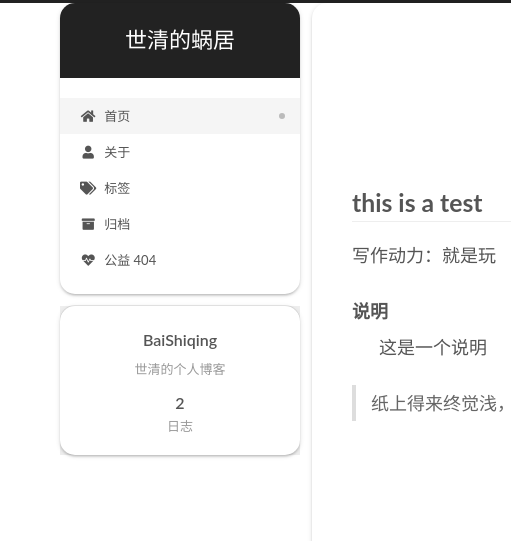
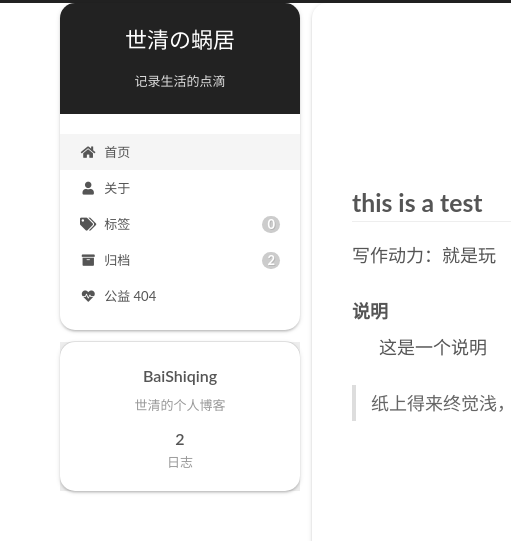
Before and after one commit to BaiShiqing/BaiShiqing.github.io, a plain HTML site: page index.html in a window 1280 px wide. Shown: the top 541 px of the page, 0-511 px from the left. Drawn offline with Linux system fonts and the light colour scheme.

Commit message:
Site updated: 2021-12-21 11:41:52

```diff
--- a/2021/12/18/hello-world/index.html
+++ b/2021/12/18/hello-world/index.html
@@ -24,13 +24,12 @@
 <meta property="og:type" content="article">
 <meta property="og:title" content="Hello World">
 <meta property="og:url" content="http://example.com/2021/12/18/hello-world/index.html">
-<meta property="og:site_name" content="世清的蜗居">
+<meta property="og:site_name" content="世清の蜗居">
 <meta property="og:description" content="Welcome to Hexo! This is your very first post. Check documentation for more info. If you get any problems when using Hexo, you can find the answer in troubleshooting or you can ask me on GitHub. Quick">
 <meta property="og:locale" content="zh_CN">
 <meta property="article:published_time" content="2021-12-18T10:00:03.565Z">
 <meta property="article:modified_time" content="2021-12-20T07:23:23.749Z">
 <meta property="article:author" content="BaiShiqing">
-<meta property="article:tag" content="Python">
 <meta name="twitter:card" content="summary">
 
 <link rel="canonical" href="http://example.com/2021/12/18/hello-world/">
@@ -46,7 +45,7 @@
   };
 </script>
 
-  <title>Hello World | 世清的蜗居</title>
+  <title>Hello World | 世清の蜗居</title>
 
 
 
@@ -77,7 +76,7 @@
   </style>
 </noscript>
 
-<link rel="alternate" href="/atom.xml" title="世清的蜗居" type="application/atom+xml">
+<link rel="alternate" href="/atom.xml" title="世清の蜗居" type="application/atom+xml">
 </head>
 
 <body itemscope itemtype="http://schema.org/WebPage">
@@ -98,9 +97,10 @@
 
     <a href="/" class="brand" rel="start">
       <span class="logo-line-before"><i></i></span>
-      <h1 class="site-title">世清的蜗居</h1>
+      <h1 class="site-title">世清の蜗居</h1>
       <span class="logo-line-after"><i></i></span>
     </a>
+      <p class="site-subtitle" itemprop="description">记录生活的点滴</p>
   </div>
 
   <div class="site-nav-right">
@@ -126,12 +126,12 @@
   </li>
         <li class="menu-item menu-item-tags">
 
-    <a href="/tags/" rel="section"><i class="fa fa-tags fa-fw"></i>标签</a>
+    <a href="/tags/" rel="section"><i class="fa fa-tags fa-fw"></i>标签<span class="badge">0</span></a>
 
   </li>
         <li class="menu-item menu-item-archives">
 
-    <a href="/archives/" rel="section"><i class="fa fa-archive fa-fw"></i>归档</a>
+    <a href="/archives/" rel="section"><i class="fa fa-archive fa-fw"></i>归档<span class="badge">2</span></a>
 
   </li>
         <li class="menu-item menu-item-commonweal">
@@ -176,7 +176,7 @@
     </span>
 
     <span hidden itemprop="publisher" itemscope itemtype="http://schema.org/Organization">
-      <meta itemprop="name" content="世清的蜗居">
+      <meta itemprop="name" content="世清の蜗居">
     </span>
       <header class="post-header">
         <h1 class="post-title" itemprop="name headline">
@@ -363,8 +363,6 @@
   </span>
   <span class="author" itemprop="copyrightHolder">版权</span>
 </div>
-  <div class="powered-by">由 <a href="https://hexo.io/" class="theme-link" rel="noopener" target="_blank">Hexo</a> & <a href="https://theme-next.org/" class="theme-link" rel="noopener" target="_blank">NexT.Gemini</a> 强力驱动
-  </div>
 
 
 
--- a/atom.xml
+++ b/atom.xml
@@ -1,8 +1,8 @@
 <?xml version="1.0" encoding="utf-8"?>
 <feed xmlns="http://www.w3.org/2005/Atom">
-  <title>世清的蜗居</title>
+  <title>世清の蜗居</title>
 
-
+  <subtitle>记录生活的点滴</subtitle>
   <link href="http://example.com/atom.xml" rel="self"/>
 
   <link href="http://example.com/"/>
--- a/css/main.css
+++ b/css/main.css
@@ -1168,7 +1168,7 @@ pre .javascript .function {
 }
 .links-of-author a::before,
 .links-of-author span.exturl::before {
-  background: #ffff70;
+  background: #ff9c13;
   border-radius: 50%;
   content: ' ';
   display: inline-block;
@@ -2300,17 +2300,6 @@ ul.breadcrumb li + li:last-child {
   text-shadow: 1px 1px 0 rgba(0,0,0,0.1);
   vertical-align: middle;
 }
-.main-menu .menu-item-active a::after {
-  background: #bbb;
-  border-radius: 50%;
-  content: ' ';
-  height: 6px;
-  margin-top: -3px;
-  position: absolute;
-  right: 15px;
-  top: 50%;
-  width: 6px;
-}
 .sub-menu {
   background: var(--content-bg-color);
   border-bottom: 1px solid #ddd;
--- a/index.html
+++ b/index.html
@@ -22,13 +22,12 @@
 
   <meta name="description" content="世清的个人博客">
 <meta property="og:type" content="website">
-<meta property="og:title" content="世清的蜗居">
+<meta property="og:title" content="世清の蜗居">
 <meta property="og:url" content="http://example.com/index.html">
-<meta property="og:site_name" content="世清的蜗居">
+<meta property="og:site_name" content="世清の蜗居">
 <meta property="og:description" content="世清的个人博客">
 <meta property="og:locale" content="zh_CN">
 <meta property="article:author" content="BaiShiqing">
-<meta property="article:tag" content="Python">
 <meta name="twitter:card" content="summary">
 
 <link rel="canonical" href="http://example.com/">
@@ -44,7 +43,7 @@
   };
 </script>
 
-  <title>世清的蜗居</title>
+  <title>世清の蜗居</title>
 
 
 
@@ -75,7 +74,7 @@
   </style>
 </noscript>
 
-<link rel="alternate" href="/atom.xml" title="世清的蜗居" type="application/atom+xml">
+<link rel="alternate" href="/atom.xml" title="世清の蜗居" type="application/atom+xml">
 </head>
 
 <body itemscope itemtype="http://schema.org/WebPage">
@@ -96,9 +95,10 @@
 
     <a href="/" class="brand" rel="start">
       <span class="logo-line-before"><i></i></span>
-      <h1 class="site-title">世清的蜗居</h1>
+      <h1 class="site-title">世清の蜗居</h1>
       <span class="logo-line-after"><i></i></span>
     </a>
+      <p class="site-subtitle" itemprop="description">记录生活的点滴</p>
   </div>
 
   <div class="site-nav-right">
@@ -124,12 +124,12 @@
   </li>
         <li class="menu-item menu-item-tags">
 
-    <a href="/tags/" rel="section"><i class="fa fa-tags fa-fw"></i>标签</a>
+    <a href="/tags/" rel="section"><i class="fa fa-tags fa-fw"></i>标签<span class="badge">0</span></a>
 
   </li>
         <li class="menu-item menu-item-archives">
 
-    <a href="/archives/" rel="section"><i class="fa fa-archive fa-fw"></i>归档</a>
+    <a href="/archives/" rel="section"><i class="fa fa-archive fa-fw"></i>归档<span class="badge">2</span></a>
 
   </li>
         <li class="menu-item menu-item-commonweal">
@@ -173,7 +173,7 @@
     </span>
 
     <span hidden itemprop="publisher" itemscope itemtype="http://schema.org/Organization">
-      <meta itemprop="name" content="世清的蜗居">
+      <meta itemprop="name" content="世清の蜗居">
     </span>
       <header class="post-header">
         <h2 class="post-title" itemprop="name headline">
@@ -247,7 +247,7 @@
     </span>
 
     <span hidden itemprop="publisher" itemscope itemtype="http://schema.org/Organization">
-      <meta itemprop="name" content="世清的蜗居">
+      <meta itemprop="name" content="世清の蜗居">
     </span>
       <header class="post-header">
         <h2 class="post-title" itemprop="name headline">
@@ -417,8 +417,6 @@
   </span>
   <span class="author" itemprop="copyrightHolder">版权</span>
 </div>
-  <div class="powered-by">由 <a href="https://hexo.io/" class="theme-link" rel="noopener" target="_blank">Hexo</a> & <a href="https://theme-next.org/" class="theme-link" rel="noopener" target="_blank">NexT.Gemini</a> 强力驱动
-  </div>
 
 
 
```
Also changed, not shown: 2021/12/18/test/index.html (+8 -10 lines), about/index-1.html (+7 -9 lines), about/index.html (+7 -9 lines), archives/2021/12/index.html (+8 -10 lines), archives/2021/index.html (+8 -10 lines), archives/index.html (+8 -10 lines), board/index.html (+7 -9 lines), commonweal/index.html (+7 -9 lines), tags/index.html (+7 -9 lines).
